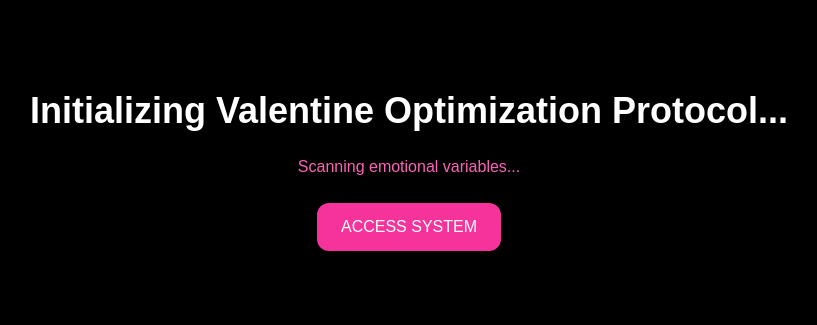
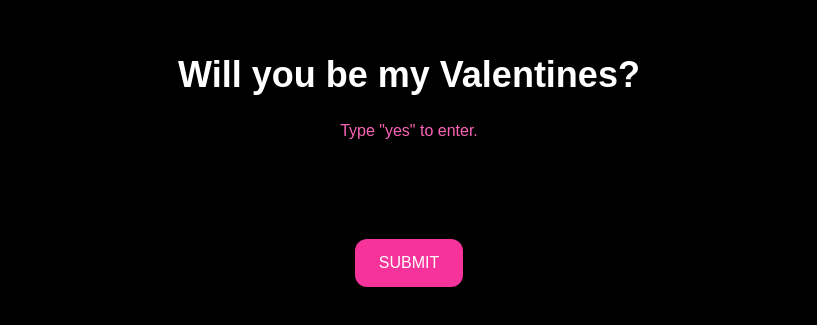
Before and after one commit to Mohnclizzy/valentines-protocol, a Next.js app: page / in a window 1280 px wide. Shown: the part 229-554 px from the top of the page, without its empty margins (231-1048 px from the left). Built offline with nearby package versions, Linux system fonts and the light colour scheme.

Commit message:
Require typing 'yes' to access site

```diff
--- a/app/page.tsx
+++ b/app/page.tsx
@@ -6,6 +6,7 @@ import { useRouter } from "next/navigation"
 
 export default function Home() {
   const [started, setStarted] = useState(false)
+  const [answer, setAnswer] = useState("")
   const router = useRouter()
 
   return (
@@ -17,17 +18,32 @@ export default function Home() {
           className="text-center space-y-6"
         >
           <h1 className="text-4xl font-bold">
-            Initializing Valentine Optimization Protocol...
+            Will you be my Valentines?
           </h1>
-          <p className="text-pink-400">
-            Scanning emotional variables...
-          </p>
-          <button
-            onClick={() => setStarted(true)}
-            className="bg-pink-500 px-6 py-3 rounded-xl hover:bg-pink-400 transition"
-          >
-            ACCESS SYSTEM
-          </button>
+          <p className="text-pink-400">Type "yes" to enter.</p>
+          <input
+            value={answer}
+            onChange={(e) => setAnswer(e.target.value)}
+            onKeyDown={(e) => {
+              if (e.key === "Enter") {
+                if (answer.trim().toLowerCase() === "yes") setStarted(true)
+                else alert('Please type "yes" to continue')
+              }
+            }}
+            className="mx-auto mt-2 w-48 p-2 rounded text-black"
+            placeholder="yes"
+          />
+          <div>
+            <button
+              onClick={() => {
+                if (answer.trim().toLowerCase() === "yes") setStarted(true)
+                else alert('Please type "yes" to continue')
+              }}
+              className="bg-pink-500 px-6 py-3 rounded-xl hover:bg-pink-400 transition"
+            >
+              SUBMIT
+            </button>
+          </div>
         </motion.div>
       ) : (
         <motion.div
```
Also changed, not shown: 1 other file (tests, documents, lock files or other folders).
